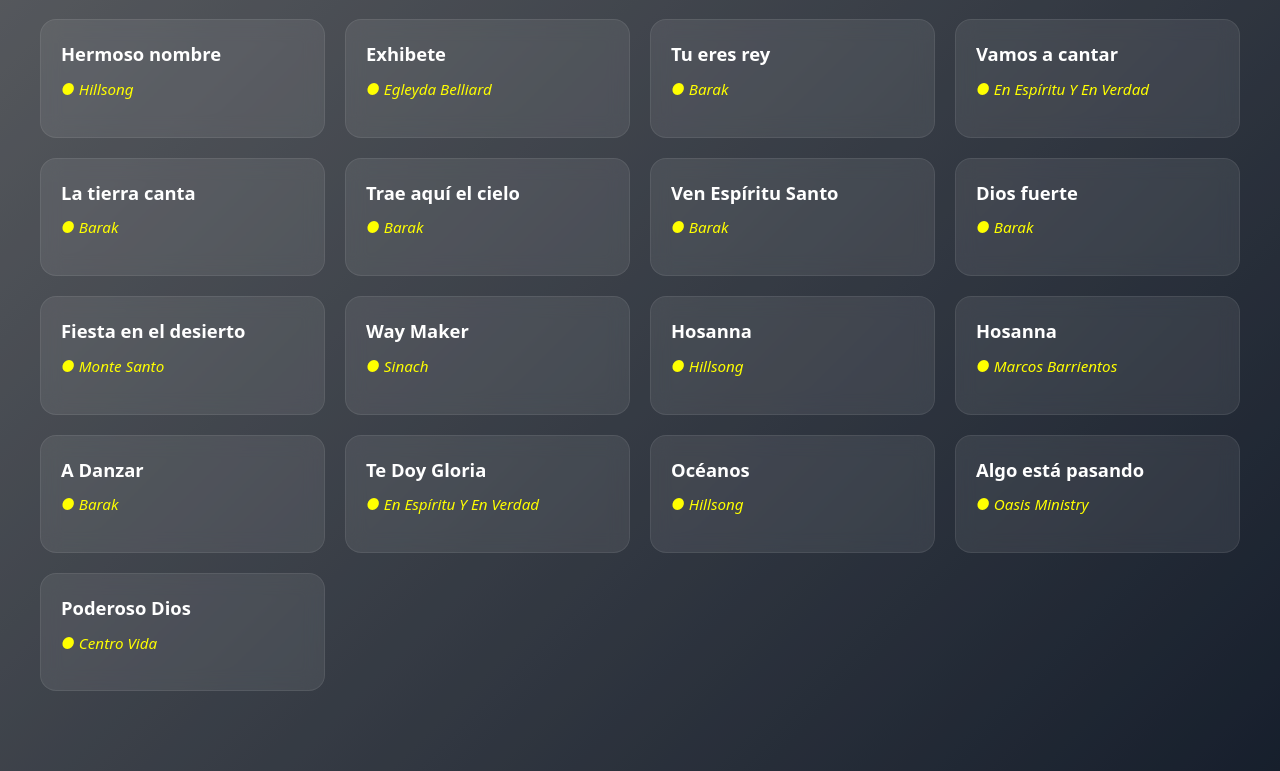
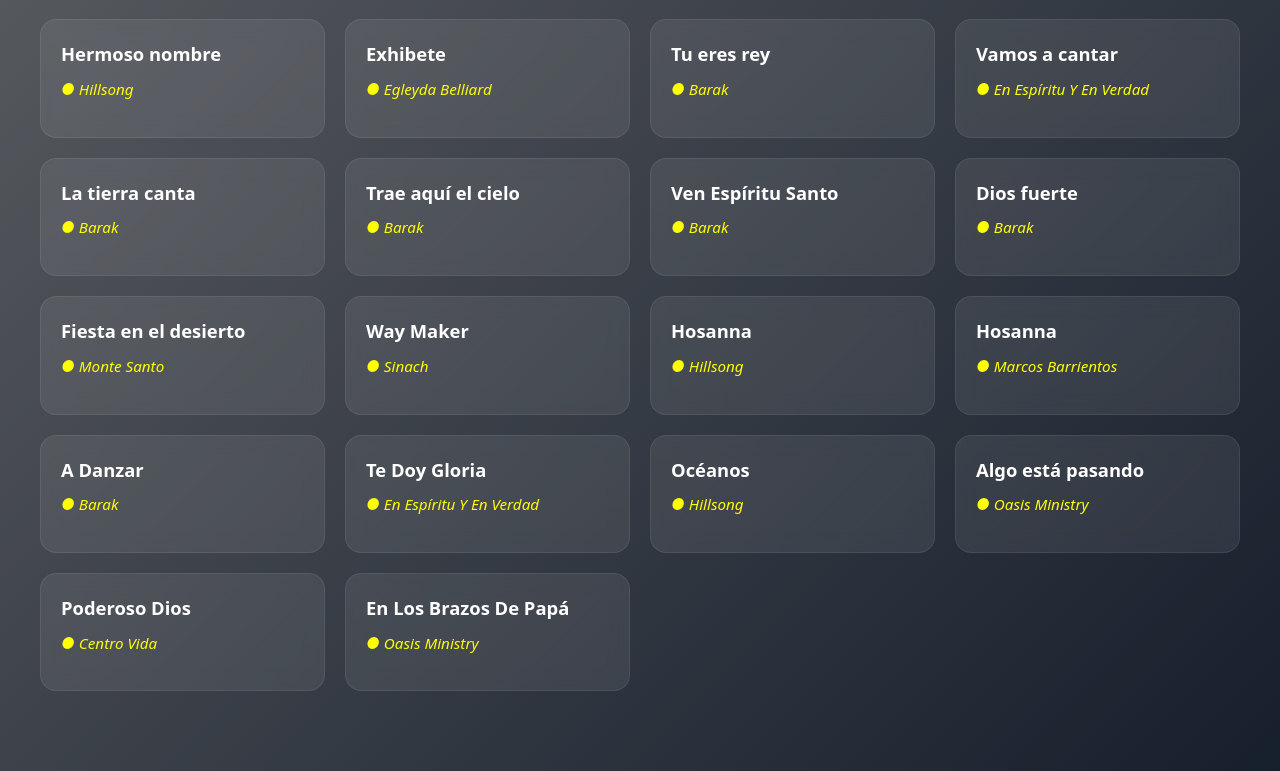
Before and after one commit to JuanFRamirez/repertorio, a React (Vite) app: page / in a window 1280 px wide. Shown: the part 1066-1837 px from the top of the page. Built offline with nearby package versions, Linux system fonts and the light colour scheme.

Commit message:
add song

```diff
--- a/src/songs/songs.ts
+++ b/src/songs/songs.ts
@@ -225,4 +225,13 @@
     visible: true,
     chords: '',
   },
+   {
+    id: 26,
+    name: 'En Los Brazos De Papá',
+    link: 'https://www.youtube.com/watch?v=BGDOdMpTV2o&list=RDBGDOdMpTV2o',
+    category: null,
+    author: 'Oasis Ministry',
+    visible: true,
+    chords: '',
+  },
 ];
```
